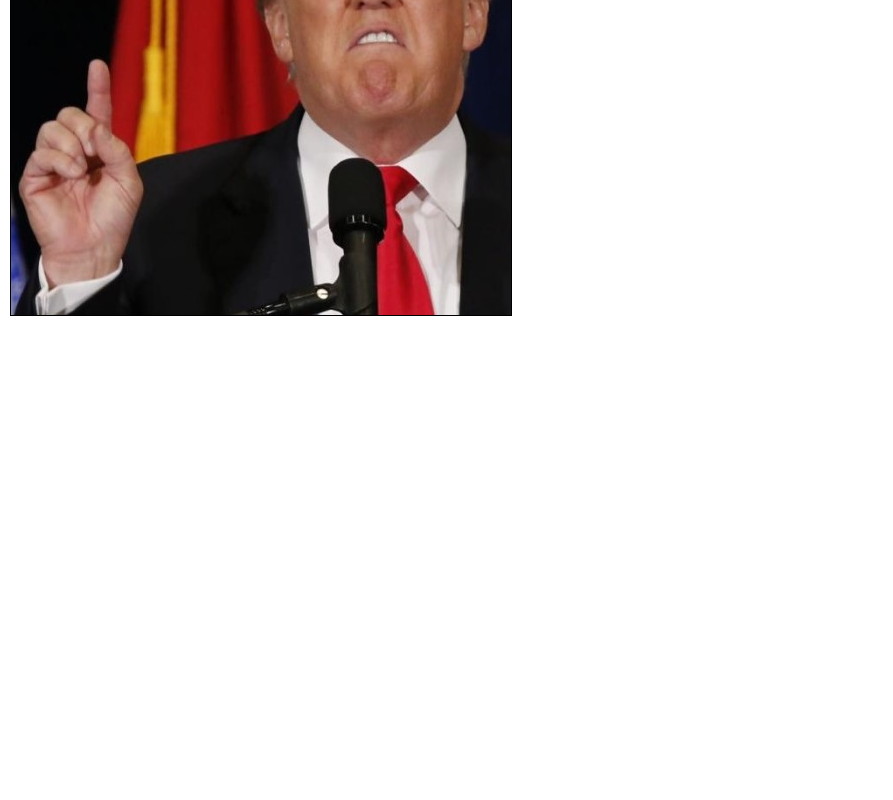
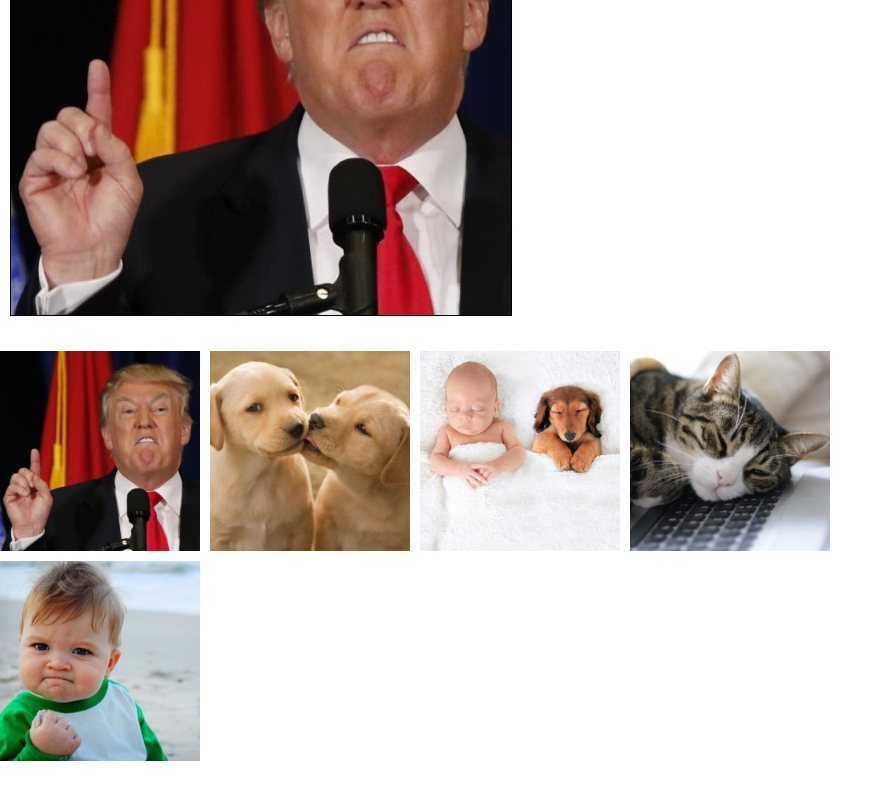
Before and after one commit to ronigabbay/meme-editor, a plain HTML site: page index.html in a window 1280 px wide. Shown: the part 196-996 px from the top of the page, without its empty margins (0-893 px from the left). Before the commit the page ends 800 px from the top, so only its background shows below. Drawn offline with Linux system fonts and the light colour scheme.

Commit message:
start gallery and choose pic;

```diff
--- a/css/main.css
+++ b/css/main.css
@@ -14,6 +14,18 @@ canvas {
     transform: translate(600px, -500px)
 }
 
+.grid-container {
+    display: grid;
+    grid-template-columns: repeat(4, 200px);
+    grid-template-rows: repeat(4, 200px);
+    grid-gap: 10px
+}
+
+img {
+    width: 100%;
+    height: 100%;
+}
+
 /* h1 {
     font-family: IMPACT;
 } */
--- a/index.html
+++ b/index.html
@@ -14,8 +14,15 @@
 
     <input class="text-line" type="text">
 
-        <!-- <img src="./imgs/meme-imgs (square)/1.jpg" alt=""> -->
+    <div class="grid-container">
+        <img id="1" onclick="onChoosePic(id)" src="./imgs/meme-imgs (square)/1.jpg" alt="">
+        <img id="2" onclick="onChoosePic(id)" src="./imgs/meme-imgs (square)/2.jpg" alt="">
+        <img id="3" onclick="onChoosePic(id)" src="./imgs/meme-imgs (square)/3.jpg" alt="">
+        <img id="4" src="./imgs/meme-imgs (square)/4.jpg" alt="">
+        <img id="5" src="./imgs/meme-imgs (square)/5.jpg" alt="">
+    </div>
 
+    <script src="./js/gallery-service.js"></script>
     <script src="./js/util-service.js"></script>
     <script src="./js/meme-service.js"></script>
     <script src="./js/meme-controller.js"></script>
--- /dev/null
+++ b/js/gallery-service.js
@@ -0,0 +1,8 @@
+'use strict'
+
+var gImgs = [
+    { id: 2, url: './imgs/meme-imgs (square)/2.jpg', keywords: ['happy'] },
+    { id: 3, url: './imgs/meme-imgs (square)/3.jpg', keywords: ['happy'] },
+    { id: 4, url: './imgs/meme-imgs (square)/4.jpg', keywords: ['happy'] },
+    { id: 5, url: './imgs/meme-imgs (square)/5.jpg', keywords: ['happy'] }
+];
--- a/js/meme-controller.js
+++ b/js/meme-controller.js
@@ -9,6 +9,12 @@ function onInit() {
 
 
 
+function onChoosePic(id){
+    gMeme.selectedImgId = id
+    drawImg()
+}
+
+
 function onInput() {
     var elTxtInput = document.querySelector('.text-line');
     return elTxtInput.value;
--- a/js/meme-service.js
+++ b/js/meme-service.js
@@ -15,6 +15,8 @@ var gMeme = {
         }
     ]
 }
+
+
 
 
 function drawText(text, x, y) {
```
